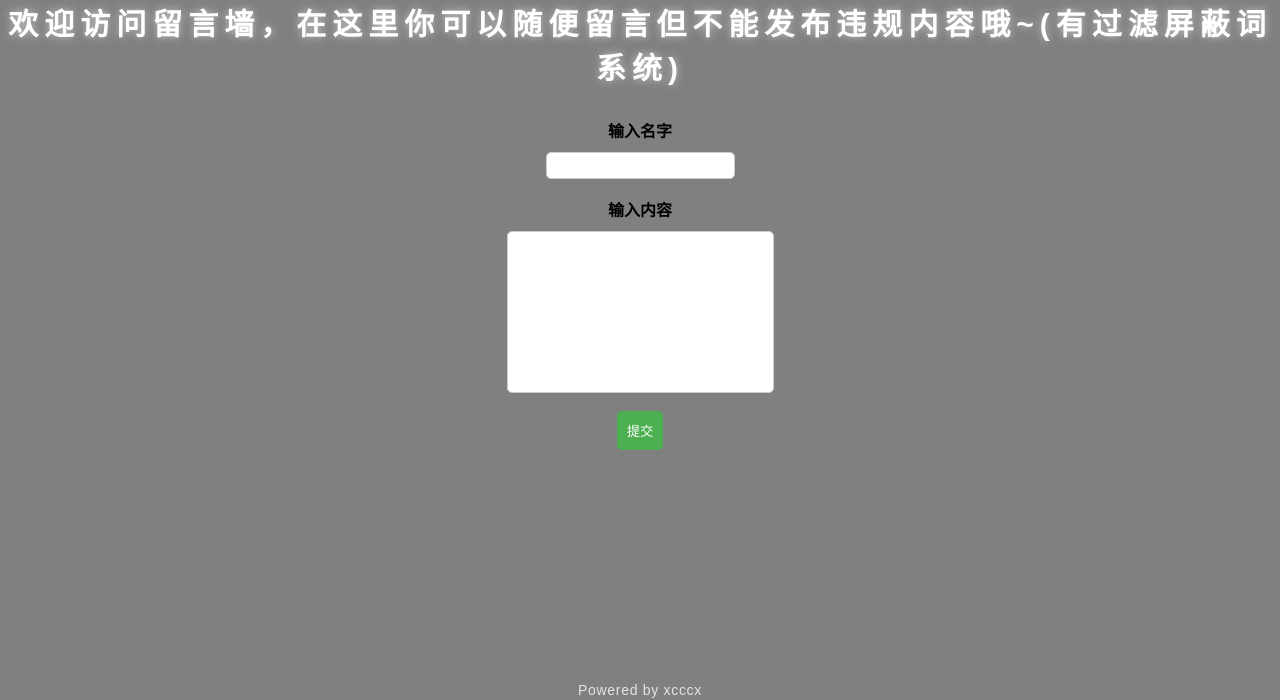
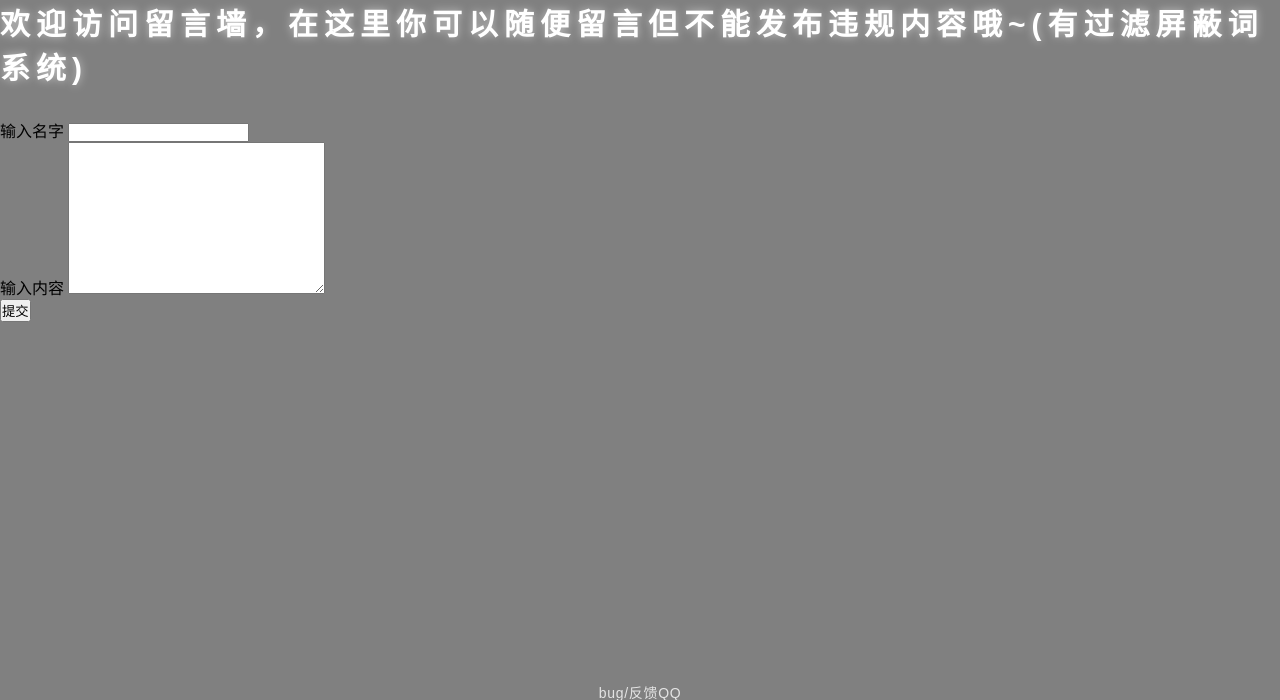
Before and after one commit to XiaoFeng-QWQ/message_wall, a PHP site: page / in a window 1280 px wide. Shown: the top 700 px of the page. Run offline with PHP 8.4, Linux system fonts and the light colour scheme; data that the repository does not hold is empty.

Commit message:
修复小bug
修复有些设备底部文字可能会遮挡提交按钮
优化代码

```diff
--- a/index.php
+++ b/index.php
@@ -1,8 +1,8 @@
 <?php
 $db_host = 'localhost';
-$db_name = '你的数据库名称';
-$db_username = '你的数据库用户名称';
-$db_password = '你的数据库密码';
+$db_name = '数据库名称';
+$db_username = '数据库用户名';
+$db_password = '数据库密码';
 //获取IP
 $ip = $_SERVER["REMOTE_ADDR"];
 //脏话处理函数
@@ -36,81 +36,13 @@ $rows=$smt->fetchAll(PDO::FETCH_ASSOC);
 <html lang="ZH-CN">
 <head>
     <meta charset="UTF-8">
+    <meta name="keywords" content="xcccx,php,留言,留言墙">
     <meta name="viewport" content="width=device-width, initial-scale=1.0">
     <title>留言墙</title>
     <link type="text/css" rel="stylesheet" href="css.css" />
-    <style>
-        /* 设置表单样式 */
-        form {
-            display: flex;
-            flex-direction: column;
-            align-items: center;
-        }
-
-        /* 设置标签样式 */
-        label {
-            font-weight: bold;
-            margin-bottom: 10px;
-        }
-
-        /* 设置输入框样式 */
-        input[type="text"],
-        textarea {
-            padding: 5px;
-            border: 1px solid #ccc;
-            border-radius: 5px;
-            resize: none;
-            font-family: Arial, sans-serif;
-        }
-
-        /* 设置按钮样式 */
-        button {
-            padding: 10px;
-            background-color: #4CAF50;
-            color: white;
-            border: none;
-            border-radius: 5px;
-            cursor: pointer;
-        }
-        button:hover {
-            background-color: #45a049;
-        }
-
-        .msgheader {
-            padding: 10px;
-            cursor: move;
-        }
-
-        h1 {
-            text-align: center;
-        }
-
-        p {
-            text-align: center;
-        }
-    </style>
-
-    <style>
-        .msg {
-            background-image: url('bg.jpg');
-            background-repeat: no-repeat;
-            background-size: 100% 100%;
-
-            width: 200px;
-            max-height: 2000px;
-            min-height: 200px;
-
-            padding: 10px;
-            overflow-wrap: break-word;
-            position: absolute;
-            text-align: center;
-
-            box-shadow: 0 0 8px hsla(0,0%,100%,.55);
-            z-index: 1;
-        }
-    </style>
 </head>
 <body>
+    <div id="content">
 
         <h1 class="title">欢迎访问留言墙，在这里你可以随便留言但不能发布违规内容哦~(有过滤屏蔽词系统)</h1>
 
@@ -154,11 +86,8 @@ if ($_SERVER["REQUEST_METHOD"] == "POST") {
                 }
             }
         ?>
-
         <?php
-    $id = 1;
             foreach ($rows as $row) {
-
                 $msg_content = filter_bad_words($row['content']);
         ?>
         <!--msg <?php echo $id ?> begin-->
@@ -191,11 +120,11 @@ if ($_SERVER["REQUEST_METHOD"] == "POST") {
         $id++;
             }
         ?>
-
+    </div>
     <footer id="rin-footer">
         <div>
+          <p>bug/反馈<a href="http://wpa.qq.com/msgrd?v=3&uin=1432777209&site=qq&menu=yes" target="_blank">QQ</a></p>
           <p>Powered by <a href="https://xcccx.top" target="_blank">xcccx</a></p>
-          <p>bug/反馈<a href="http://wpa.qq.com/msgrd?v=3&uin=1432777209&site=qq&menu=yes" target="_blank">QQ</a></p>
           <p>&copy; 2023 <a href="http://lyq.xcccx.top">xcccx的留言墙</a></p>
           <p><?php echo date("当前时间Y年m月d日 H:i:s"); ?></p>
         </div>
```
Lines whose indentation alone changed are shown as unchanged.
